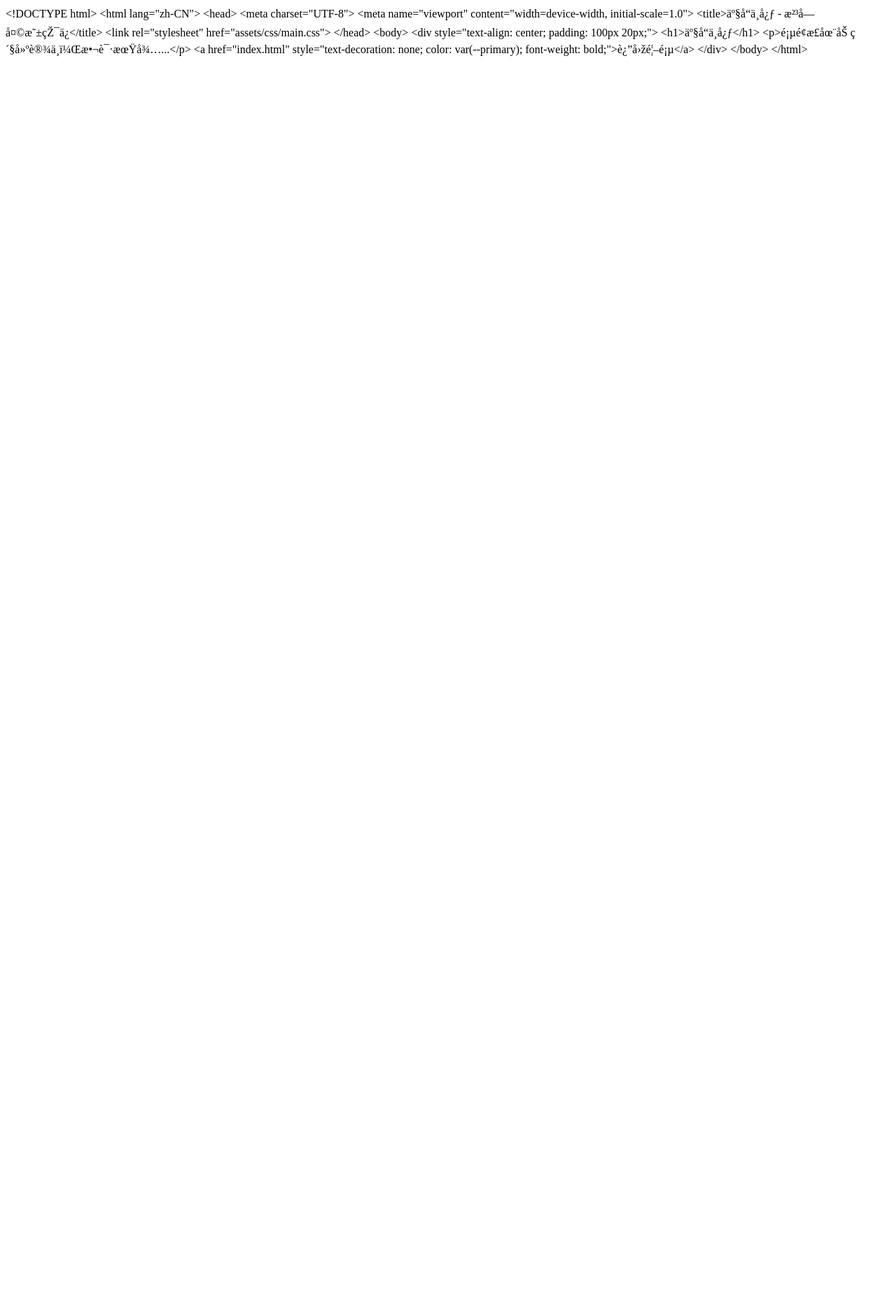
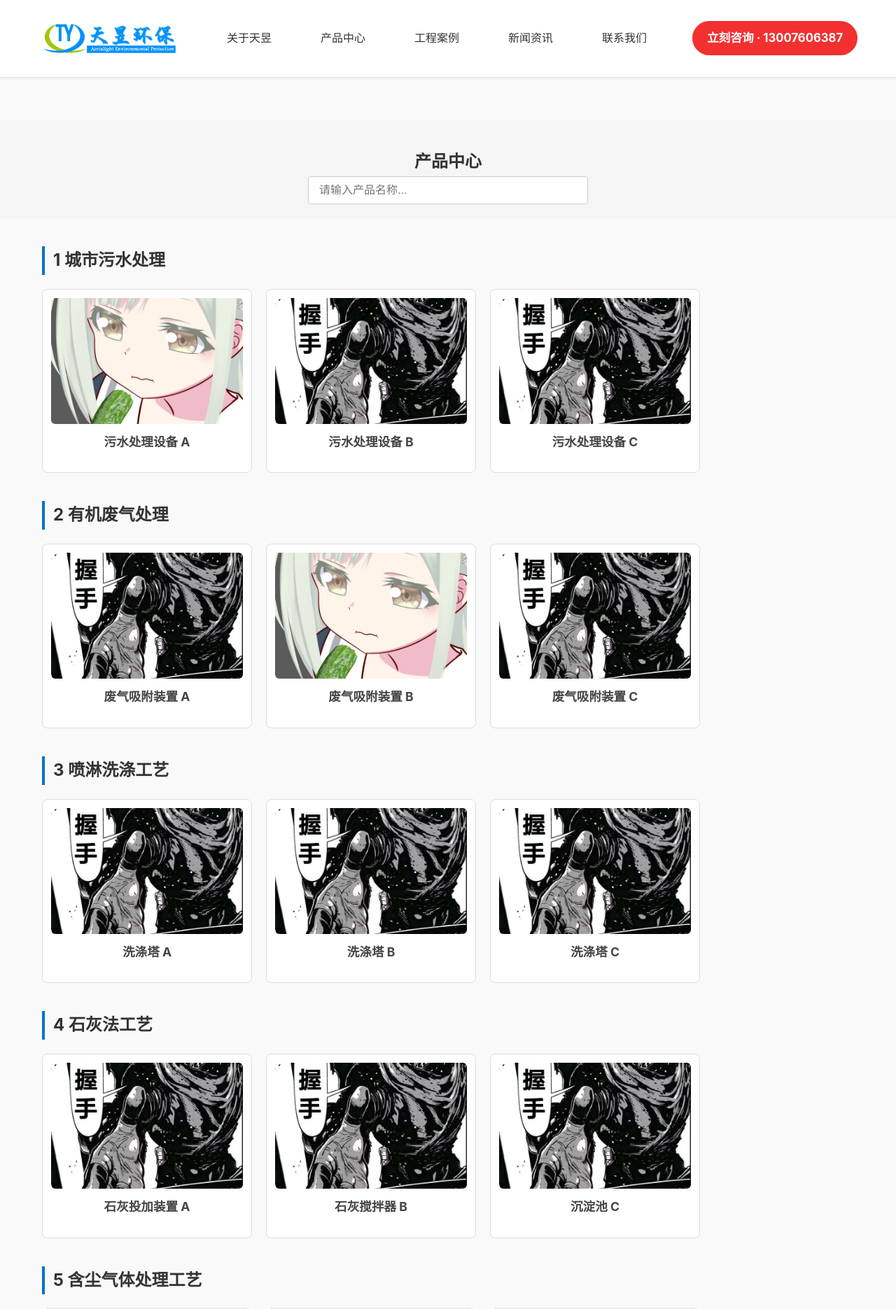
Before and after one commit to NightXDreamin/TianyuWeb, a PHP site: page /products.html in a window 1280 px wide. Shown: the top 1871 px of the page at 70% size. Before the commit the page ends 80 px from the top, so only its background shows below. Run offline with PHP 8.4, Linux system fonts and the light colour scheme.

Commit message:
产品中心

```diff
--- a/web/assets/css/main.css
+++ b/web/assets/css/main.css
@@ -546,6 +546,79 @@ footer {
   padding: 20px 10px;
   font-size: 0.9rem;
 }
+/* 产品页面样式 */
+.product-search-section {
+  padding: 40px 20px 20px;
+  text-align: center;
+  background: #f5f5f5;
+}
+
+.product-search-section input {
+  padding: 10px 15px;
+  width: 100%;
+  max-width: 400px;
+  font-size: 16px;
+  border: 1px solid #ccc;
+  border-radius: 4px;
+}
+
+.product-category {
+  margin: 40px 0;
+}
+
+.product-category h3 {
+  margin-bottom: 20px;
+  font-size: 24px;
+  color: #333;
+  border-left: 4px solid #0074cc;
+  padding-left: 12px;
+}
+
+.product-grid {
+  display: flex;
+  flex-wrap: wrap;
+  gap: 20px;
+}
+
+.product-card {
+  background-color: #fff;
+  border: 1px solid #ddd;
+  padding: 12px;
+  width: calc(33.333% - 20px);
+  text-align: center;
+  border-radius: 8px;
+  transition: transform 0.2s ease;
+}
+
+.product-card:hover {
+  transform: translateY(-5px);
+}
+
+.product-card img {
+  width: 100%;
+  height: 180px;
+  object-fit: cover;
+  border-radius: 6px;
+}
+
+.product-card p {
+  margin-top: 10px;
+  font-weight: bold;
+}
+
+/* 响应式 */
+@media (max-width: 992px) {
+  .product-card {
+    width: calc(50% - 20px);
+  }
+}
+
+@media (max-width: 600px) {
+  .product-card {
+    width: 100%;
+  }
+}
+
 
 
 
--- a/web/products.html
+++ b/web/products.html
@@ -1,16 +1,129 @@
-&lt;!DOCTYPE html&gt;
-&lt;html lang=&quot;zh-CN&quot;&gt;
-&lt;head&gt;
-    &lt;meta charset=&quot;UTF-8&quot;&gt;
-    &lt;meta name=&quot;viewport&quot; content=&quot;width=device-width, initial-scale=1.0&quot;&gt;
-    &lt;title&gt;产品中心 - 河南天昱环保&lt;/title&gt;
-    &lt;link rel=&quot;stylesheet&quot; href=&quot;assets/css/main.css&quot;&gt;
-&lt;/head&gt;
-&lt;body&gt;
-    &lt;div style=&quot;text-align: center; padding: 100px 20px;&quot;&gt;
-        &lt;h1&gt;产品中心&lt;/h1&gt;
-        &lt;p&gt;页面正在加紧建设中，敬请期待...&lt;/p&gt;
-        &lt;a href=&quot;index.html&quot; style=&quot;text-decoration: none; color: var(--primary); font-weight: bold;&quot;&gt;返回首页&lt;/a&gt;
-    &lt;/div&gt;
-&lt;/body&gt;
-&lt;/html&gt;
+<!DOCTYPE html>
+<html lang="zh-CN">
+<head>
+  <meta charset="UTF-8" />
+  <meta name="viewport" content="width=device-width, initial-scale=1.0"/>
+  <title>产品中心 | 天昱环保</title>
+  <link rel="stylesheet" href="assets/css/main.css" />
+</head>
+<body>
+
+  <!-- 页眉容器 -->
+  <script src="assets/js/header.js"></script>
+
+  <main>
+    <section class="product-search-section">
+      <div class="container">
+        <h2>产品中心</h2>
+        <input
+          type="text"
+          id="product-search"
+          placeholder="请输入产品名称..."
+          aria-label="搜索产品"
+        />
+      </div>
+    </section>
+
+    <section class="product-list-section container">
+      <!-- 分类模块开始 -->
+
+      <div class="product-category" data-category="城市污水处理">
+        <h3>1 城市污水处理</h3>
+        <div class="product-grid">
+          <div class="product-card"><img src="assets/img/占位图.png" alt="产品图片"><p>污水处理设备 A</p></div>
+          <div class="product-card"><img src="assets/img/占位图.jpg" alt="产品图片"><p>污水处理设备 B</p></div>
+          <div class="product-card"><img src="assets/img/占位图.jpg" alt="产品图片"><p>污水处理设备 C</p></div>
+        </div>
+      </div>
+
+      <div class="product-category" data-category="有机废气处理">
+        <h3>2 有机废气处理</h3>
+        <div class="product-grid">
+          <div class="product-card"><img src="assets/img/占位图.jpg" alt="产品图片"><p>废气吸附装置 A</p></div>
+          <div class="product-card"><img src="assets/img/占位图.png" alt="产品图片"><p>废气吸附装置 B</p></div>
+          <div class="product-card"><img src="assets/img/占位图.jpg" alt="产品图片"><p>废气吸附装置 C</p></div>
+        </div>
+      </div>
+
+      <div class="product-category" data-category="喷淋洗涤工艺">
+        <h3>3 喷淋洗涤工艺</h3>
+        <div class="product-grid">
+          <div class="product-card"><img src="assets/img/占位图.jpg" alt="产品图片"><p>洗涤塔 A</p></div>
+          <div class="product-card"><img src="assets/img/占位图.jpg" alt="产品图片"><p>洗涤塔 B</p></div>
+          <div class="product-card"><img src="assets/img/占位图.jpg" alt="产品图片"><p>洗涤塔 C</p></div>
+        </div>
+      </div>
+
+      <div class="product-category" data-category="石灰法工艺">
+        <h3>4 石灰法工艺</h3>
+        <div class="product-grid">
+          <div class="product-card"><img src="assets/img/占位图.jpg" alt="产品图片"><p>石灰投加装置 A</p></div>
+          <div class="product-card"><img src="assets/img/占位图.jpg" alt="产品图片"><p>石灰搅拌器 B</p></div>
+          <div class="product-card"><img src="assets/img/占位图.jpg" alt="产品图片"><p>沉淀池 C</p></div>
+        </div>
+      </div>
+
+      <div class="product-category" data-category="含尘气体处理工艺">
+        <h3>5 含尘气体处理工艺</h3>
+        <div class="product-grid">
+          <div class="product-card"><img src="assets/img/占位图.jpg" alt="产品图片"><p>布袋除尘器 A</p></div>
+          <div class="product-card"><img src="assets/img/占位图.png" alt="产品图片"><p>旋风分离器 B</p></div>
+          <div class="product-card"><img src="assets/img/占位图.jpg" alt="产品图片"><p>静电除尘器 C</p></div>
+        </div>
+      </div>
+
+      <div class="product-category" data-category="污泥干化处理（—体化）">
+        <h3>6 污泥干化处理（—体化）</h3>
+        <div class="product-grid">
+          <div class="product-card"><img src="assets/img/占位图.jpg" alt="产品图片"><p>一体化处理设备 A</p></div>
+          <div class="product-card"><img src="assets/img/占位图.jpg" alt="产品图片"><p>一体化处理设备 B</p></div>
+          <div class="product-card"><img src="assets/img/占位图.png" alt="产品图片"><p>污泥压滤机 C</p></div>
+        </div>
+      </div>
+
+      <div class="product-category" data-category="运营及维保">
+        <h3>7 运营及维保</h3>
+        <div class="product-grid">
+          <div class="product-card"><img src="assets/img/占位图.jpg" alt="产品图片"><p>维护工具包 A</p></div>
+          <div class="product-card"><img src="assets/img/占位图.jpg" alt="产品图片"><p>应急监测车 B</p></div>
+          <div class="product-card"><img src="assets/img/占位图.png" alt="产品图片"><p>检测仪器 C</p></div>
+        </div>
+      </div>
+    </section>
+  </main>
+
+  <!-- 页脚容器 -->
+  <script src="assets/js/footer.js"></script>
+
+  <!-- JS 动态加载页眉和页脚 -->
+  <script>
+    fetch('header.html')
+      .then(res => res.text())
+      .then(data => {
+        document.getElementById('header-container').innerHTML = data;
+      });
+
+    fetch('footer.html')
+      .then(res => res.text())
+      .then(data => {
+        document.getElementById('footer-container').innerHTML = data;
+      });
+  </script>
+
+  <!-- JS 搜索功能 -->
+  <script>
+    document.addEventListener("DOMContentLoaded", function () {
+      const searchInput = document.getElementById("product-search");
+      searchInput.addEventListener("input", function () {
+        const keyword = this.value.toLowerCase();
+        const cards = document.querySelectorAll(".product-card");
+
+        cards.forEach((card) => {
+          const text = card.textContent.toLowerCase();
+          card.style.display = text.includes(keyword) ? "block" : "none";
+        });
+      });
+    });
+  </script>
+</body>
+</html>
```
Also changed, not shown: web/assets/img/占位图.jpg (added), web/assets/img/占位图.png (added).
